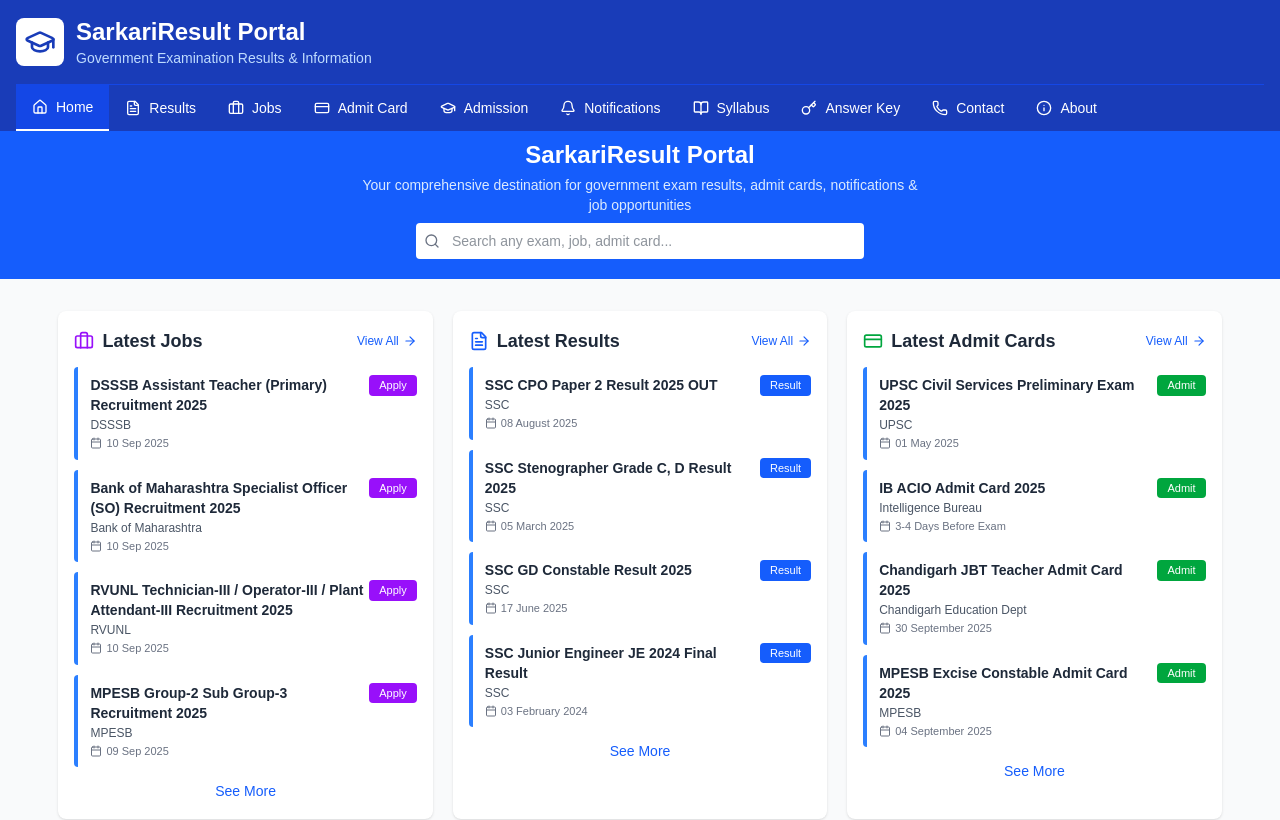
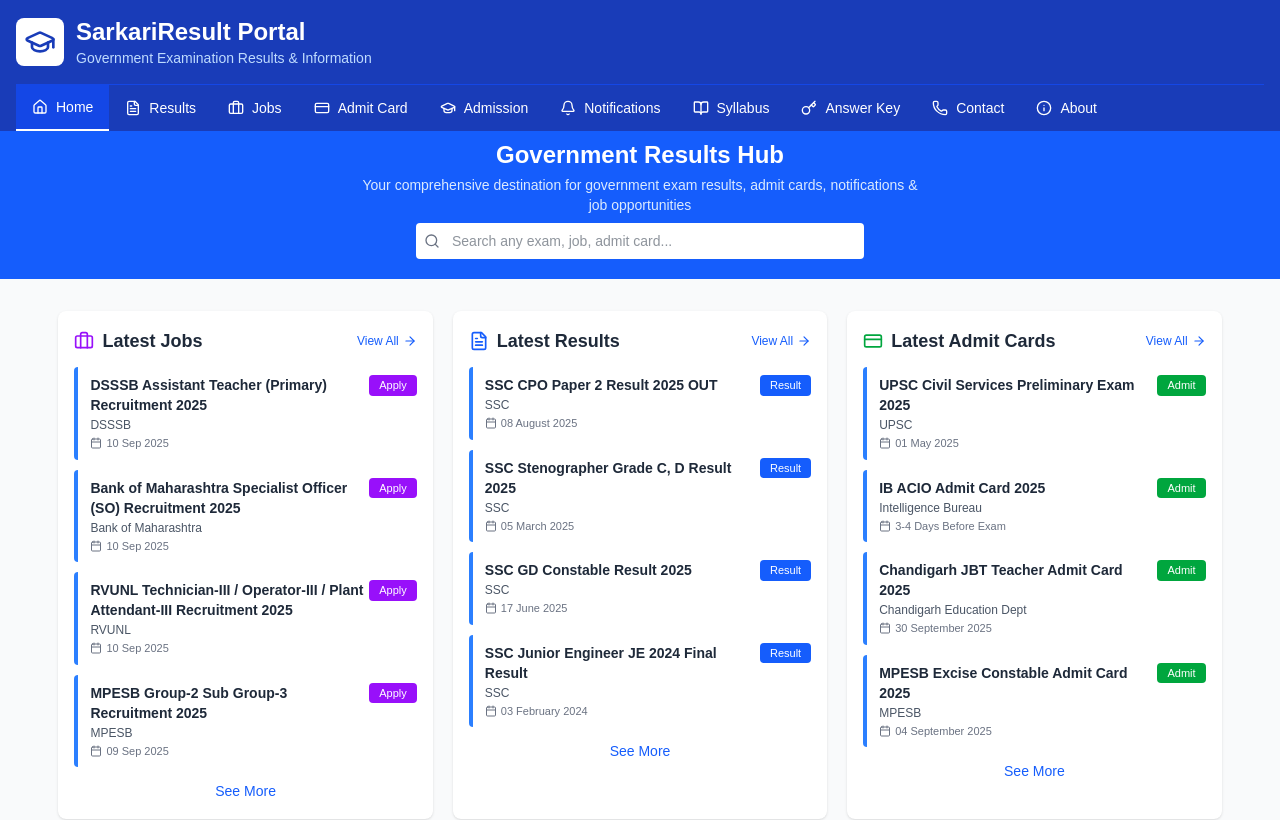
Before and after one commit to nematullah69/sarkariNematullah, a Next.js app: page / in a window 1280 px wide. Shown: the top 820 px of the page. Built offline with nearby package versions, Linux system fonts and the light colour scheme.

Commit message:
Update page.jsx

```diff
--- a/src/app/page.jsx
+++ b/src/app/page.jsx
@@ -180,7 +180,7 @@
       {/* Hero Section */}
       <div className="bg-blue-600 text-white py-2">
         <div className="container mx-auto px-2 text-center">
-          <h1 className="text-2xl font-bold text-white mb-1">SarkariResult Portal</h1>
+          <h1 className="text-2xl font-bold text-white mb-1">Government Results Hub</h1>
           <p className="text-sm text-blue-100 max-w-xl mx-auto mb-2">
             Your comprehensive destination for government exam results, admit cards, notifications & job opportunities
           </p>
```
